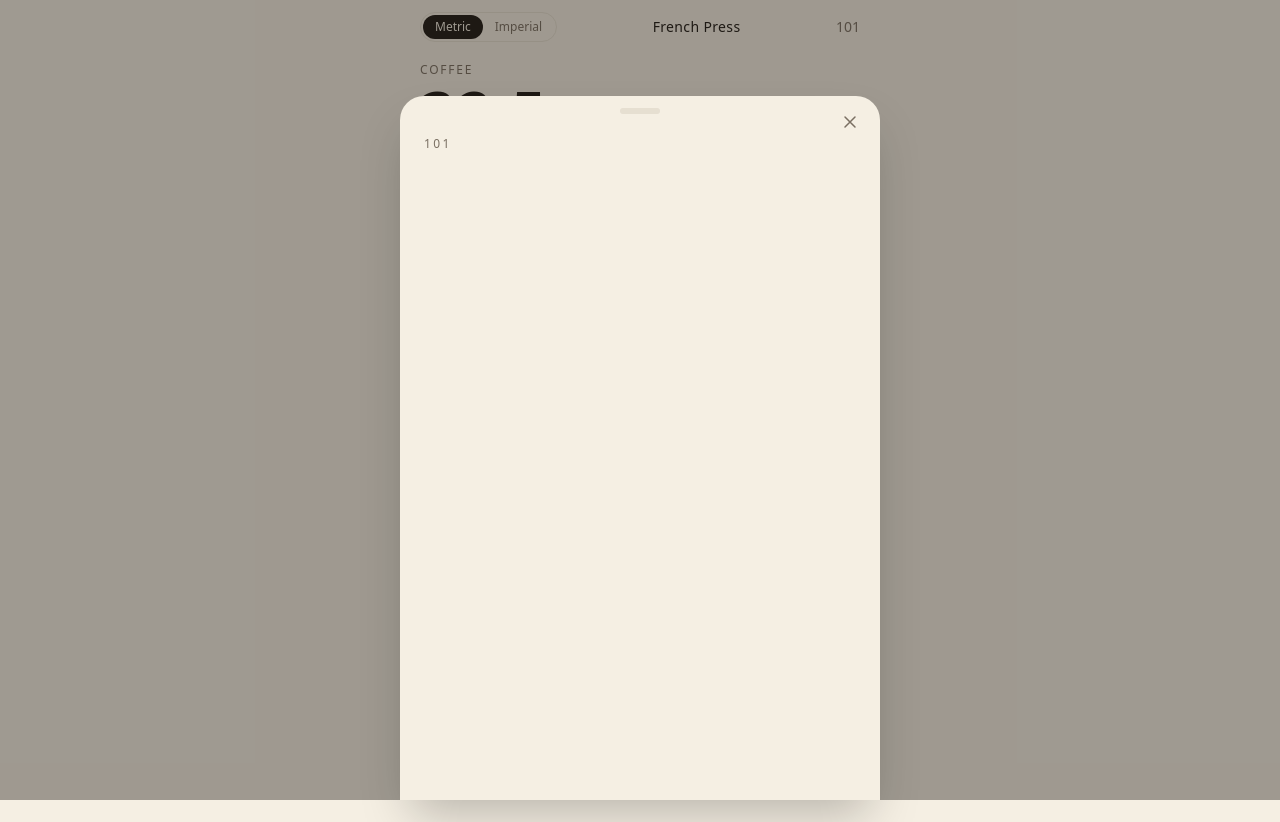
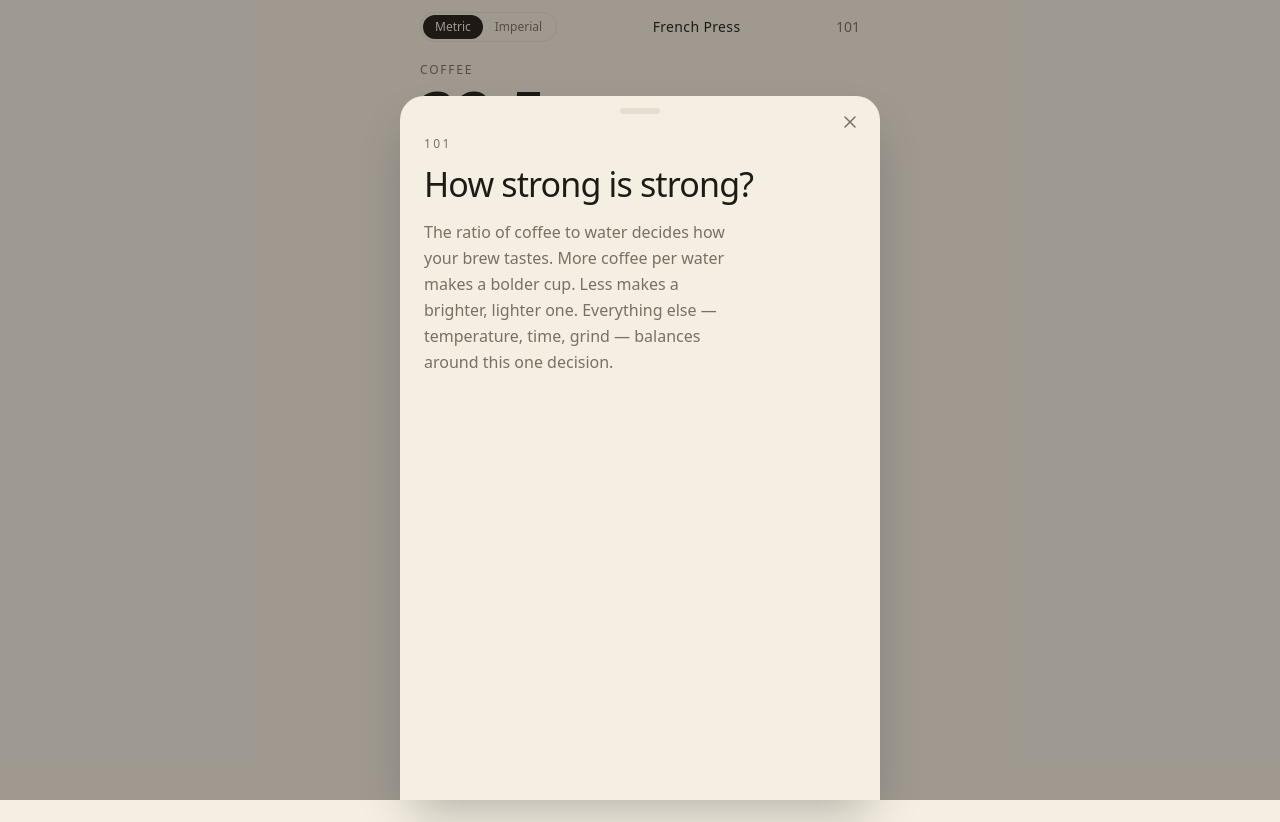
Before and after one commit to asanche90-netizen/French-Press, a React (Vite) app: page / in a window 1280 px wide. Both pictures are taken after a click on the button "101". Built offline with nearby package versions, Linux system fonts and the light colour scheme.

Commit message:
add OneOhOneCard component, render card 1 text

```diff
--- /dev/null
+++ b/src/components/OneOhOneCard.tsx
@@ -0,0 +1,25 @@
+import type { ReactNode } from "react";
+
+type Props = {
+  headline: string;
+  body: string;
+  illustration?: ReactNode;
+};
+
+export default function OneOhOneCard({ headline, body, illustration }: Props) {
+  return (
+    <div className="flex h-full flex-col px-6">
+      <h2 className="text-[34px] font-light leading-[1.1] tracking-tight text-ink">
+        {headline}
+      </h2>
+      <p className="mt-4 max-w-[34ch] text-base leading-relaxed text-muted">
+        {body}
+      </p>
+      {illustration && (
+        <div className="mt-6 flex flex-1 items-center justify-center">
+          {illustration}
+        </div>
+      )}
+    </div>
+  );
+}
--- a/src/components/OneOhOneOverlay.tsx
+++ b/src/components/OneOhOneOverlay.tsx
@@ -1,9 +1,22 @@
 import { useEffect } from "react";
+import OneOhOneCard from "./OneOhOneCard";
 
 type Props = {
   open: boolean;
   onClose: () => void;
 };
+
+type CardData = {
+  headline: string;
+  body: string;
+};
+
+const CARDS: CardData[] = [
+  {
+    headline: "How strong is strong?",
+    body: "The ratio of coffee to water decides how your brew tastes. More coffee per water makes a bolder cup. Less makes a brighter, lighter one. Everything else — temperature, time, grind — balances around this one decision.",
+  },
+];
 
 export default function OneOhOneOverlay({ open, onClose }: Props) {
   useEffect(() => {
@@ -22,6 +35,8 @@ export default function OneOhOneOverlay({ open, onClose }: Props) {
 
   if (!open) return null;
 
+  const card = CARDS[0];
+
   return (
     <div
       className="fixed inset-0 z-50 flex items-end justify-center"
@@ -35,7 +50,7 @@ export default function OneOhOneOverlay({ open, onClose }: Props) {
         onClick={onClose}
         className="absolute inset-0 bg-ink/40 animate-[fade-in_180ms_ease-out]"
       />
-      <div className="relative flex w-full max-w-[480px] flex-col rounded-t-3xl bg-cream shadow-2xl animate-[slide-up_260ms_cubic-bezier(0.2,0.8,0.2,1)] h-[88dvh]">
+      <div className="relative flex h-[88dvh] w-full max-w-[480px] flex-col rounded-t-3xl bg-cream shadow-2xl animate-[slide-up_260ms_cubic-bezier(0.2,0.8,0.2,1)]">
         <div className="relative pt-3">
           <div className="mx-auto h-1.5 w-10 rounded-full bg-hairline" />
           <button
@@ -58,12 +73,14 @@ export default function OneOhOneOverlay({ open, onClose }: Props) {
             </svg>
           </button>
         </div>
-        <div className="px-6 pt-4">
+        <div className="px-6 pb-3 pt-4">
           <span className="text-xs uppercase tracking-[0.2em] text-muted">
             101
           </span>
         </div>
-        <div className="flex-1" />
+        <div className="flex min-h-0 flex-1">
+          <OneOhOneCard headline={card.headline} body={card.body} />
+        </div>
       </div>
     </div>
   );
```
